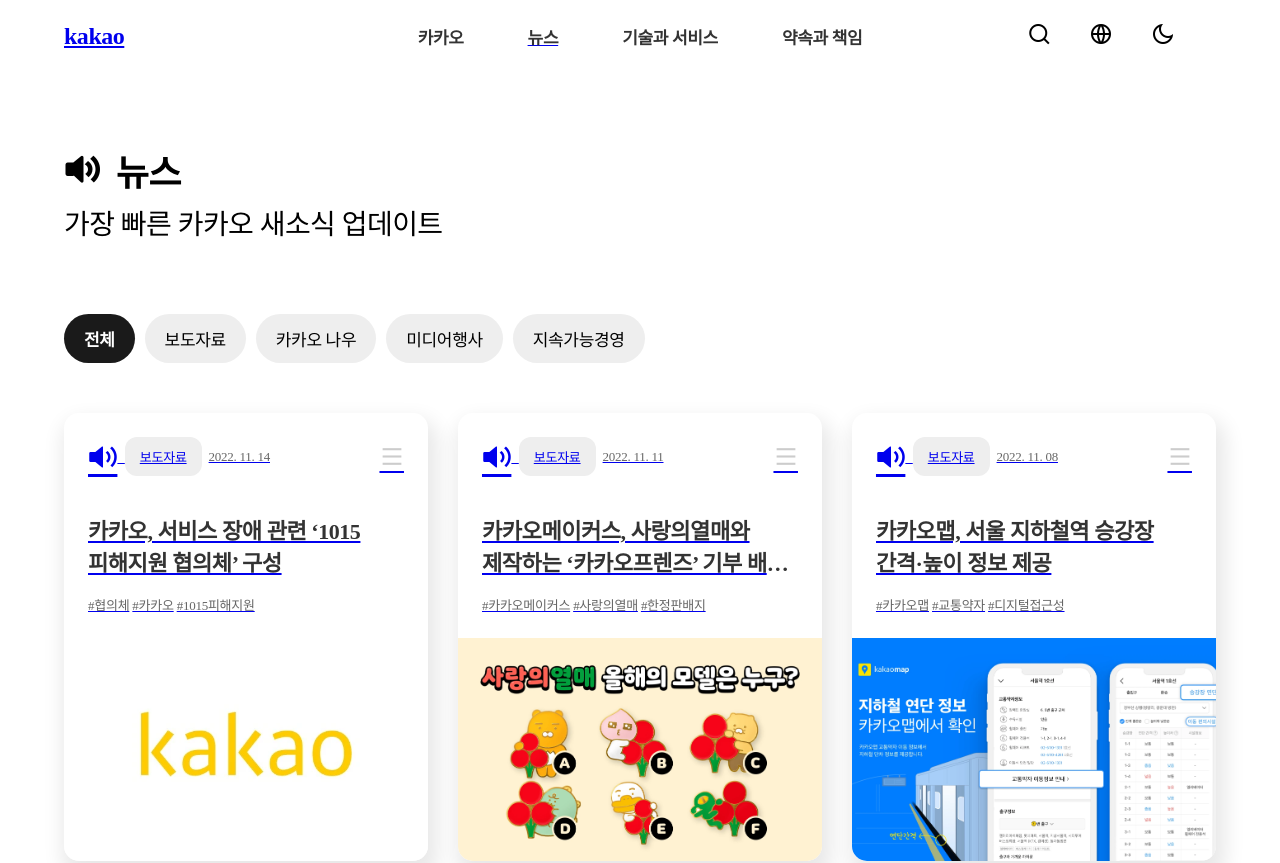
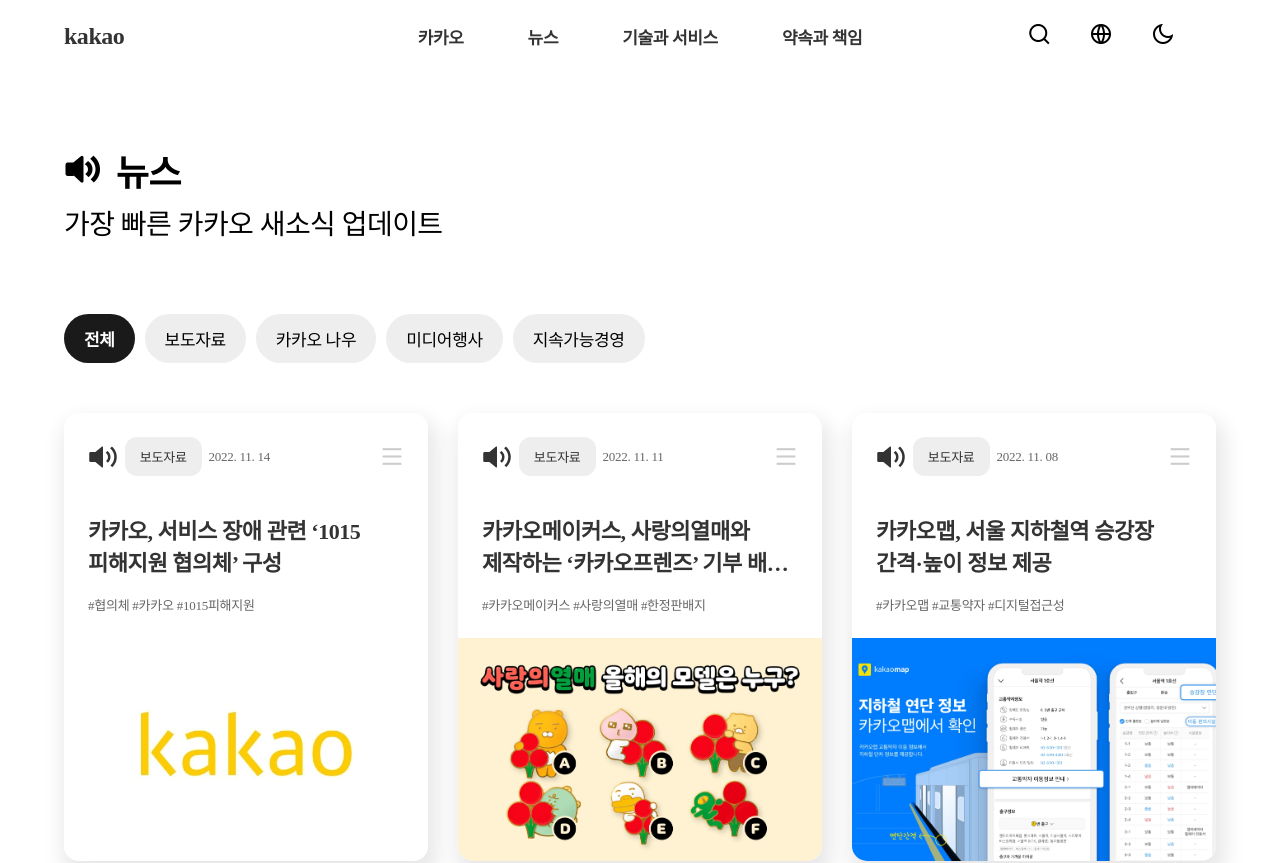
Before and after one commit to hejo47/kakaoclone, a React (Create React App) app: page /news in a window 1280 px wide. Shown: the top 863 px of the page. Built offline with nearby package versions, Linux system fonts and the light colour scheme.

Commit message:
221119 a링크 색상 변경

```diff
--- a/src/App.css
+++ b/src/App.css
@@ -1,3 +1,6 @@
+* {
+  text-decoration: none;
+}
 body {
   margin: 0;
   padding: 0;
--- a/src/components/News/css/NewsCard.module.css
+++ b/src/components/News/css/NewsCard.module.css
@@ -28,6 +28,7 @@
   flex-direction: row;
   justify-content: center;
   align-items: center;
+  color: #333;
 }
 .kind {
   border-radius: 12px;
@@ -42,6 +43,7 @@
 }
 .newsicon {
   font-size: 30px;
+  color: #333;
 }
 .menuicon {
   font-size: 25px;
--- a/src/components/common/Header.js
+++ b/src/components/common/Header.js
@@ -7,11 +7,11 @@
   return (
     <header>
       <Container className={classes.header}>
-        <NavLink to="/" className={classes.logoWrap}>
-          <h2 id="logo" className={classes.logo}>
+        <h2 id="logo" className={classes.logo}>
+          <NavLink to="/" className={classes.logoWrap}>
             kakao
-          </h2>
-        </NavLink>
+          </NavLink>
+        </h2>
         <ul
           id="headerMenuList"
           className={`${classes.headerList} ${classes.headerCenter}`}
--- a/src/components/common/css/Header.module.css
+++ b/src/components/common/css/Header.module.css
@@ -35,11 +35,13 @@
   color: #aaa;
 } */
 .logoWrap {
-  width: 20%;
+  width: 100%;
   display: block;
+  color: #333;
 }
 .logo {
-  width: 100%;
+  width: 20%;
+  color: #333;
 }
 .headerToolList {
   width: 20%;
```
